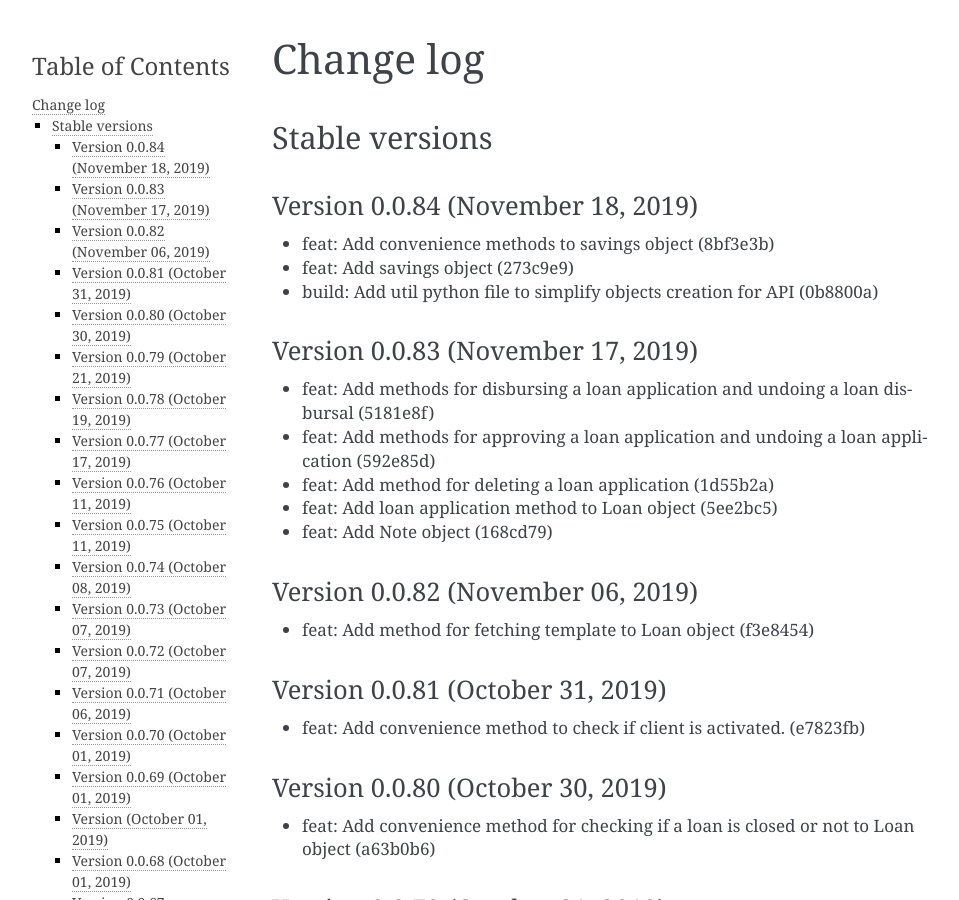
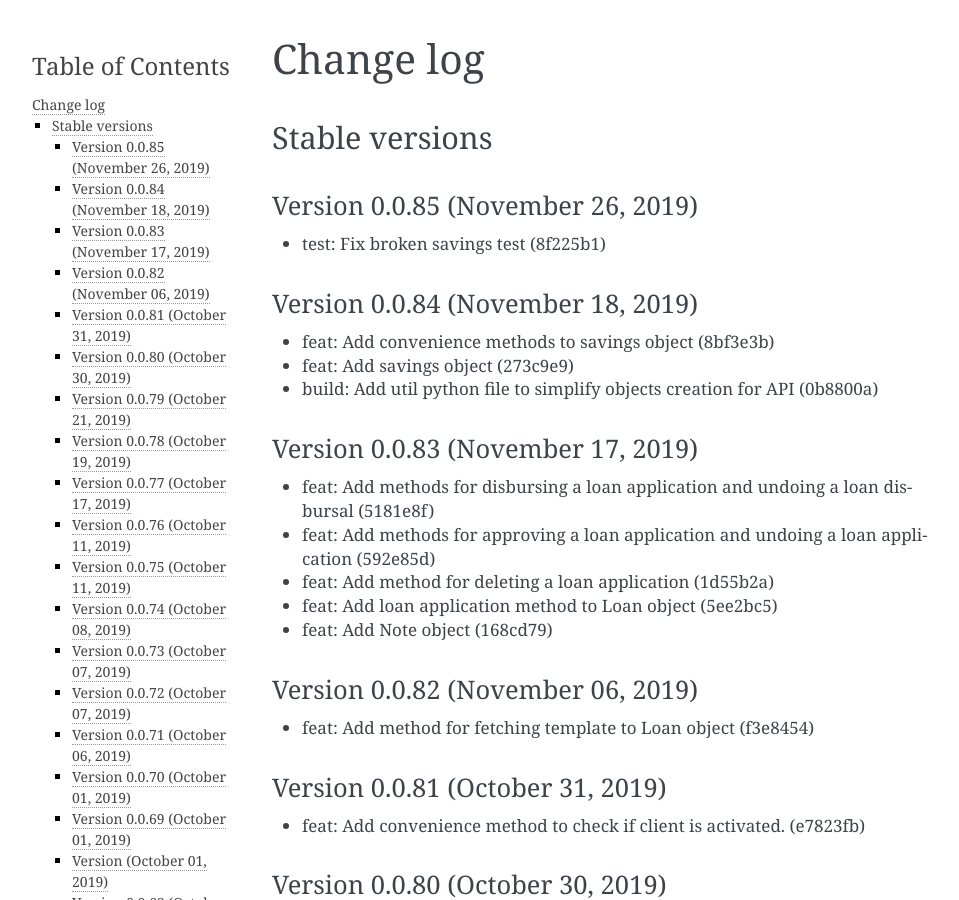
Before and after one commit to mobidevke/PyFineract, a Sphinx documentation site: the page built from docs/changes.rst, in a window 1280 px wide and 900 px high. Shown: the whole window, without its empty margins (148-1107 px from the left). Built offline with Sphinx 7.4.7, drawn with Linux system fonts in a browser that asks for light colours; formulas are drawn with MathJax 3.

Commit message:
Publish version 0.0.85

```diff
--- a/docs/changes.rst
+++ b/docs/changes.rst
@@ -3,6 +3,11 @@ Change log
 
 Stable versions
 ~~~~~~~~~~~~~~~
+
+Version 0.0.85 (November 26, 2019)
+-------------------------------------
+
+* test: Fix broken savings test (8f225b1)
 
 Version 0.0.84 (November 18, 2019)
 -------------------------------------
--- a/setup.py
+++ b/setup.py
@@ -2,7 +2,7 @@ import textwrap
 
 import setuptools
 
-version = "0.0.84"
+version = "0.0.85"
 
 if __name__ == '__main__':
     setuptools.setup(
```
